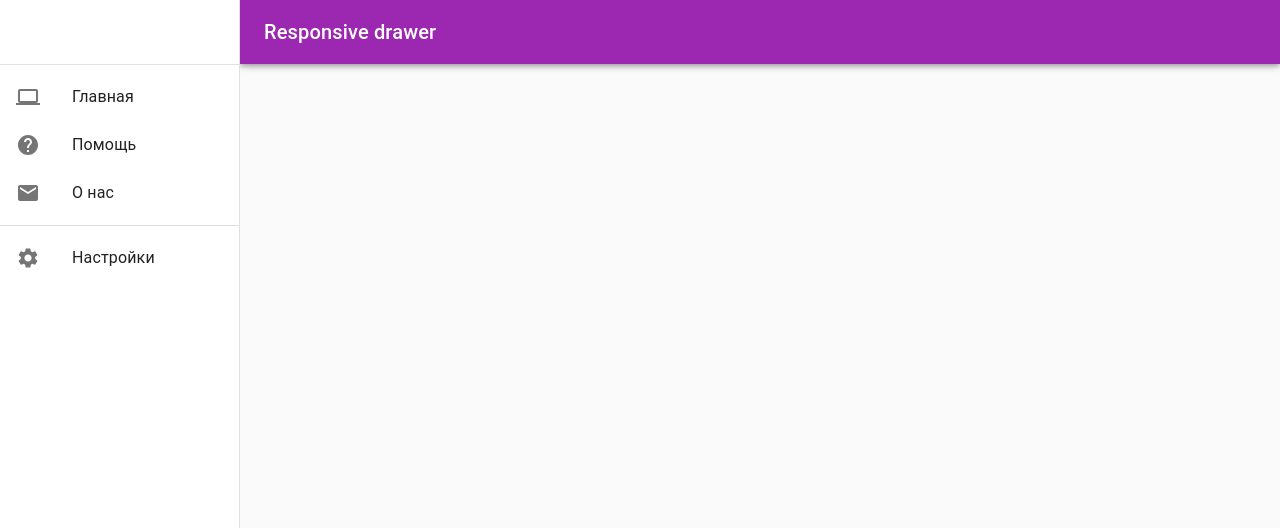
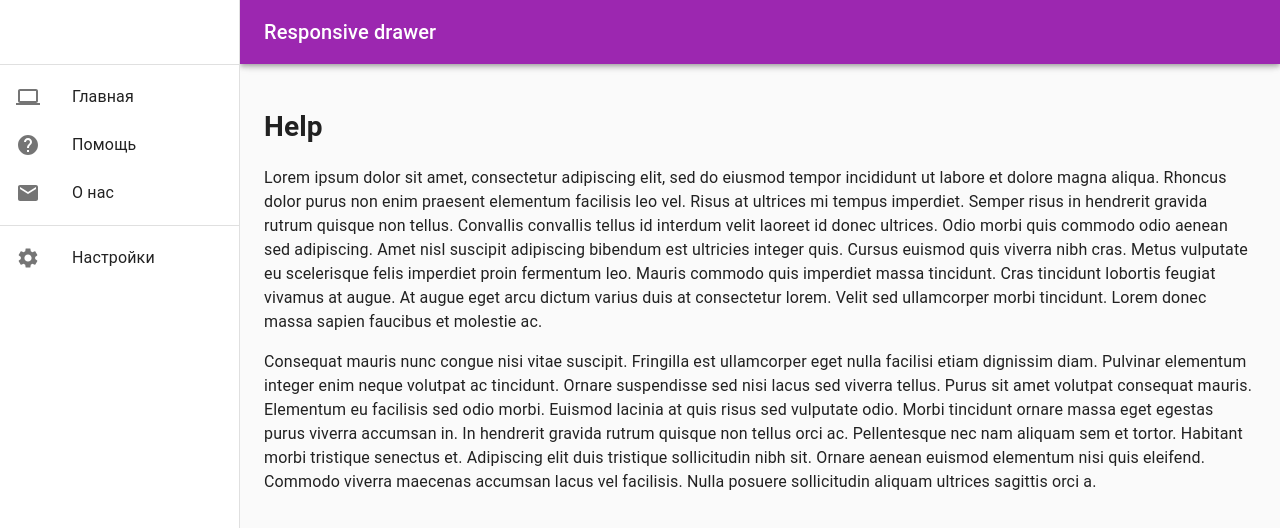
Before and after one commit to GarrySh/test-assigment-fstrm, a React (Create React App) app: page /help in a window 1280 px wide. Shown: the top 528 px of the page. Built offline with nearby package versions, Linux system fonts and the light colour scheme.

Commit message:
add router and leaflit

```diff
--- a/package.json
+++ b/package.json
@@ -24,8 +24,10 @@
     "@material-ui/core": "^4.0.0",
     "@material-ui/icons": "^4.0.1",
     "@material-ui/styles": "^4.0.1",
+    "leaflet": "^1.5.1",
     "react": "^16.8.6",
     "react-dom": "^16.8.6",
+    "react-leaflet": "^2.3.0",
     "react-redux": "^7.0.3",
     "react-router-dom": "^5.0.0",
     "react-scripts": "3.0.1",
--- a/src/components/AboutUs.jsx
+++ b/src/components/AboutUs.jsx
@@ -1,16 +1,39 @@
 import React from 'react';
+import { withStyles } from '@material-ui/styles';
+import Typography from '@material-ui/core/Typography';
+import 'leaflet/dist/leaflet.css';
+import { Map, Marker, Popup, TileLayer } from 'react-leaflet';
 
-const AboutUs = () => {
+const styles = theme => ({
+  toolbar: theme.mixins.toolbar,
+  content: {
+    flexGrow: 1,
+    padding: theme.spacing(3),
+  },
+});
 
-    return (
-      <div>
-        <h1>About us</h1>
-        <h1>About us</h1>
-        <h1>About us</h1>
-        <h1>About us</h1>
-      </div>
-    )
+const position = [51.505, -0.09];
 
+const AboutUs = ({ classes }) => {
+  return (
+    <main className={classes.content}>
+      <div className={classes.toolbar} />
+      <h1>About us</h1>
+      <Map center={position} zoom={13}>
+        <TileLayer
+          url="https://{s}.tile.openstreetmap.org/{z}/{x}/{y}.png"
+          attribution='&copy; <a href="http://osm.org/copyright">OpenStreetMap</a> contributors'
+        />
+        <Marker position={position}>
+          <Popup>
+            A pretty CSS3 popup.
+            <br />
+            Easily customizable.
+          </Popup>
+        </Marker>
+      </Map>
+    </main>
+  );
 };
 
-export default AboutUs;
+export default withStyles(styles)(AboutUs);
--- a/src/components/App.jsx
+++ b/src/components/App.jsx
@@ -1,9 +1,14 @@
 import React from 'react';
+import { BrowserRouter as Router, Route } from 'react-router-dom';
 import { ThemeProvider } from '@material-ui/styles';
 import { createMuiTheme } from '@material-ui/core/styles';
 import purple from '@material-ui/core/colors/purple';
 import green from '@material-ui/core/colors/green';
 import Layout from './Layout';
+import AboutUs from './AboutUs';
+import Main from './Main';
+import Settings from './Settings';
+import Help from './Help';
 
 const theme = createMuiTheme({
   palette: {
@@ -18,7 +23,14 @@ const theme = createMuiTheme({
 const App = () => {
   return (
     <ThemeProvider theme={theme}>
-      <Layout />
+      <Router>
+        <Layout>
+          <Route exact path="/" component={Main} />
+          <Route path="/about" component={AboutUs} />
+          <Route path="/help" component={Help} />
+          <Route path="/settings" component={Settings} />
+        </Layout>
+      </Router>
     </ThemeProvider>
   );
 };
--- /dev/null
+++ b/src/components/Help.jsx
@@ -0,0 +1,45 @@
+import React from 'react';
+import { withStyles } from '@material-ui/styles';
+import Typography from '@material-ui/core/Typography';
+
+const styles = theme => ({
+  toolbar: theme.mixins.toolbar,
+  content: {
+    flexGrow: 1,
+    padding: theme.spacing(3),
+  },
+});
+
+const Help = ({ classes }) => {
+  return (
+    <main className={classes.content}>
+      <div className={classes.toolbar} />
+      <h1>Help</h1>
+      <Typography paragraph>
+        Lorem ipsum dolor sit amet, consectetur adipiscing elit, sed do eiusmod tempor incididunt ut
+        labore et dolore magna aliqua. Rhoncus dolor purus non enim praesent elementum facilisis leo
+        vel. Risus at ultrices mi tempus imperdiet. Semper risus in hendrerit gravida rutrum quisque
+        non tellus. Convallis convallis tellus id interdum velit laoreet id donec ultrices. Odio
+        morbi quis commodo odio aenean sed adipiscing. Amet nisl suscipit adipiscing bibendum est
+        ultricies integer quis. Cursus euismod quis viverra nibh cras. Metus vulputate eu
+        scelerisque felis imperdiet proin fermentum leo. Mauris commodo quis imperdiet massa
+        tincidunt. Cras tincidunt lobortis feugiat vivamus at augue. At augue eget arcu dictum
+        varius duis at consectetur lorem. Velit sed ullamcorper morbi tincidunt. Lorem donec massa
+        sapien faucibus et molestie ac.
+      </Typography>
+      <Typography paragraph>
+        Consequat mauris nunc congue nisi vitae suscipit. Fringilla est ullamcorper eget nulla
+        facilisi etiam dignissim diam. Pulvinar elementum integer enim neque volutpat ac tincidunt.
+        Ornare suspendisse sed nisi lacus sed viverra tellus. Purus sit amet volutpat consequat
+        mauris. Elementum eu facilisis sed odio morbi. Euismod lacinia at quis risus sed vulputate
+        odio. Morbi tincidunt ornare massa eget egestas purus viverra accumsan in. In hendrerit
+        gravida rutrum quisque non tellus orci ac. Pellentesque nec nam aliquam sem et tortor.
+        Habitant morbi tristique senectus et. Adipiscing elit duis tristique sollicitudin nibh sit.
+        Ornare aenean euismod elementum nisi quis eleifend. Commodo viverra maecenas accumsan lacus
+        vel facilisis. Nulla posuere sollicitudin aliquam ultrices sagittis orci a.
+      </Typography>
+    </main>
+  );
+};
+
+export default withStyles(styles)(Help);
--- a/src/components/Layout.jsx
+++ b/src/components/Layout.jsx
@@ -1,12 +1,8 @@
 import React from 'react';
 import { withStyles } from '@material-ui/styles';
-import { BrowserRouter as Router, Route, Switch } from 'react-router-dom';
 
 import ApplicationBar from './ApplicationBar';
 import Sidebar from './Sidebar';
-import Main from './Main';
-import AboutUs from './AboutUs';
-import PageNotFound from './PageNotFound';
 
 const styles = () => ({
   root: {
@@ -15,20 +11,12 @@ const styles = () => ({
 });
 
 const Layout = props => {
-  const { classes } = props;
+  const { classes, children } = props;
   return (
     <div className={classes.root}>
-      <Router>
-        <Switch>
-          <>
-            <ApplicationBar />
-            <Sidebar />
-            <Route path="/" exact component={Main} />
-            <Route path="/about" component={AboutUs} />
-          </>
-          <Route component={PageNotFound} />
-        </Switch>
-      </Router>
+      <ApplicationBar />
+      <Sidebar />
+      {children}
     </div>
   );
 };
--- a/src/components/PageNotFound.jsx
+++ /dev/null
@@ -1,14 +0,0 @@
-import React from 'react';
-
-const PageNotFound = () => {
-  return (
-    <div>
-      <h1>Page not found</h1>
-      <h1>Page not found</h1>
-      <h1>Page not found</h1>
-      <h1>Page not found</h1>
-    </div>
-  )
-};
-
-export default PageNotFound;
--- /dev/null
+++ b/src/components/Settings.jsx
@@ -0,0 +1,29 @@
+import React from 'react';
+import { withStyles } from '@material-ui/styles';
+import Typography from '@material-ui/core/Typography';
+
+const styles = theme => ({
+  toolbar: theme.mixins.toolbar,
+  content: {
+    flexGrow: 1,
+    padding: theme.spacing(3),
+  },
+});
+
+class Sidebar extends React.Component {
+  handleDrawerToggle() {
+    // setMobileOpen(!mobileOpen);
+  }
+
+  render() {
+    const { classes } = this.props;
+    return (
+      <main className={classes.content}>
+        <div className={classes.toolbar} />
+        <h1>Settings</h1>
+      </main>
+    );
+  }
+}
+
+export default withStyles(styles)(Sidebar);
--- a/src/components/Sidebar.jsx
+++ b/src/components/Sidebar.jsx
@@ -9,8 +9,10 @@ import ListItemIcon from '@material-ui/core/ListItemIcon';
 import ListItemText from '@material-ui/core/ListItemText';
 import MailIcon from '@material-ui/icons/Mail';
 import HelpIcon from '@material-ui/icons/Help';
+import Link from '@material-ui/core/Link';
 import Settings from '@material-ui/icons/Settings';
 import Computer from '@material-ui/icons/Computer';
+import { Link as RouterLink } from 'react-router-dom';
 import { sidebarWidth } from '../constants';
 
 const styles = theme => ({
@@ -26,6 +28,16 @@ const styles = theme => ({
   },
 });
 
+const CustomItem = props => {
+  const { to, text, children } = props;
+  return (
+    <ListItem button component={RouterLink} to={to}>
+      <ListItemIcon>{children}</ListItemIcon>
+      <ListItemText primary={text} />
+    </ListItem>
+  );
+};
+
 class Sidebar extends React.Component {
   handleDrawerToggle() {
     // setMobileOpen(!mobileOpen);
@@ -33,39 +45,26 @@ class Sidebar extends React.Component {
 
   renderDrawer() {
     const { classes } = this.props;
-
     return (
       <div>
         <div className={classes.toolbar} />
         <Divider />
         <List>
-          <ListItem button>
-            <ListItemIcon>
-              <Computer />
-            </ListItemIcon>
-            <ListItemText primary="Главная" />
-          </ListItem>
-          <ListItem button>
-            <ListItemIcon>
-              <HelpIcon />
-            </ListItemIcon>
-            <ListItemText primary="Помощь" />
-          </ListItem>
-          <ListItem button>
-            <ListItemIcon>
-              <MailIcon />
-            </ListItemIcon>
-            <ListItemText primary="О нас" />
-          </ListItem>
+          <CustomItem text="Главная" to="/">
+            <Computer />
+          </CustomItem>
+          <CustomItem text="Помощь" to="/help">
+            <HelpIcon />
+          </CustomItem>
+          <CustomItem text="О нас" to="/about">
+            <MailIcon />
+          </CustomItem>
         </List>
         <Divider />
         <List>
-          <ListItem button>
-            <ListItemIcon>
-              <Settings />
-            </ListItemIcon>
-            <ListItemText primary="Настройки" />
-          </ListItem>
+          <CustomItem text="Настройки" to="/settings">
+            <Settings />
+          </CustomItem>
         </List>
       </div>
     );
```
Also changed, not shown: src/root.jsx (+0 -8 lines), 1 other file (tests, documents, lock files or other folders).
